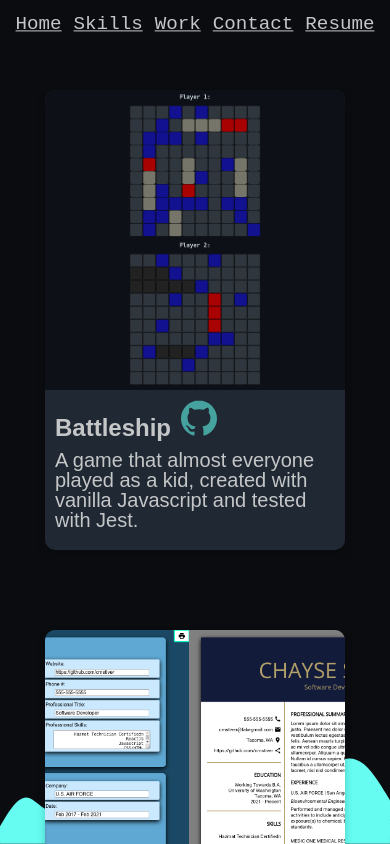
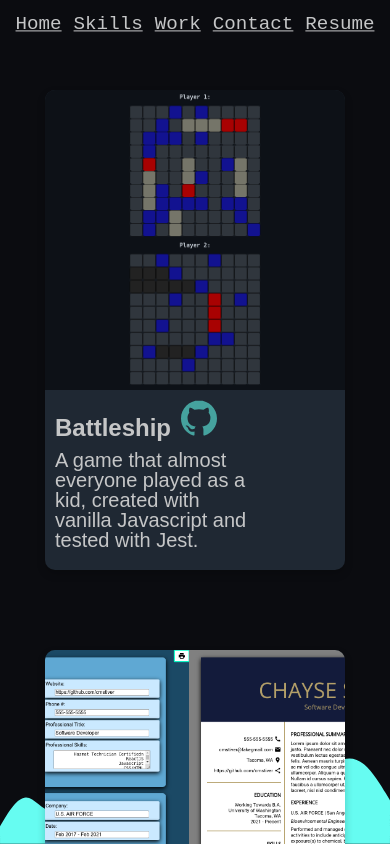
Before and after one commit to cmstiver/portfolio, a Next.js app: page /work in a window 390 px wide. Shown: the top 844 px of the page. Built offline with nearby package versions, Linux system fonts and the light colour scheme.

Commit message:
made site fit on smaller screens

```diff
--- a/styles/Home.module.scss
+++ b/styles/Home.module.scss
@@ -72,3 +72,7 @@
         font-size: 3rem;
     }
 }
+
+@media only screen and (max-width: 350px) {
+
+}
--- a/styles/Navbar.module.scss
+++ b/styles/Navbar.module.scss
@@ -47,3 +47,9 @@
         margin: 0;
     }
 }
+
+@media only screen and (max-width: 350px) {
+    .btn {
+        font-size: 0.9rem;
+    }
+}
--- a/styles/Work.module.scss
+++ b/styles/Work.module.scss
@@ -72,3 +72,11 @@
         width: 260px;
     }
 }
+
+@media only screen and (max-width: 400px) {
+
+
+    .desc {
+        width: 200px;
+    }
+}
```
